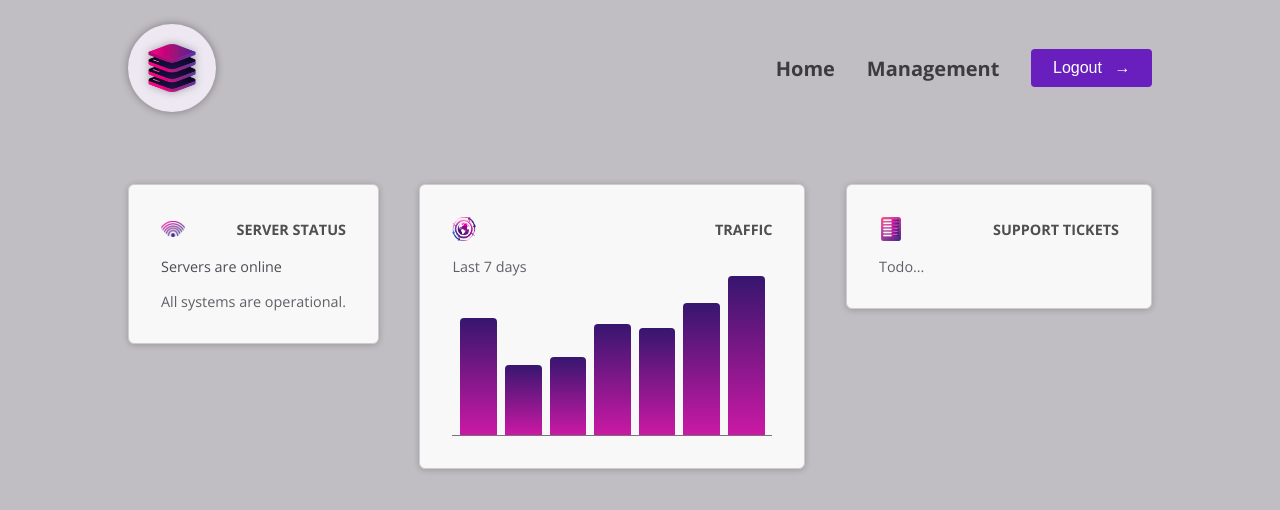
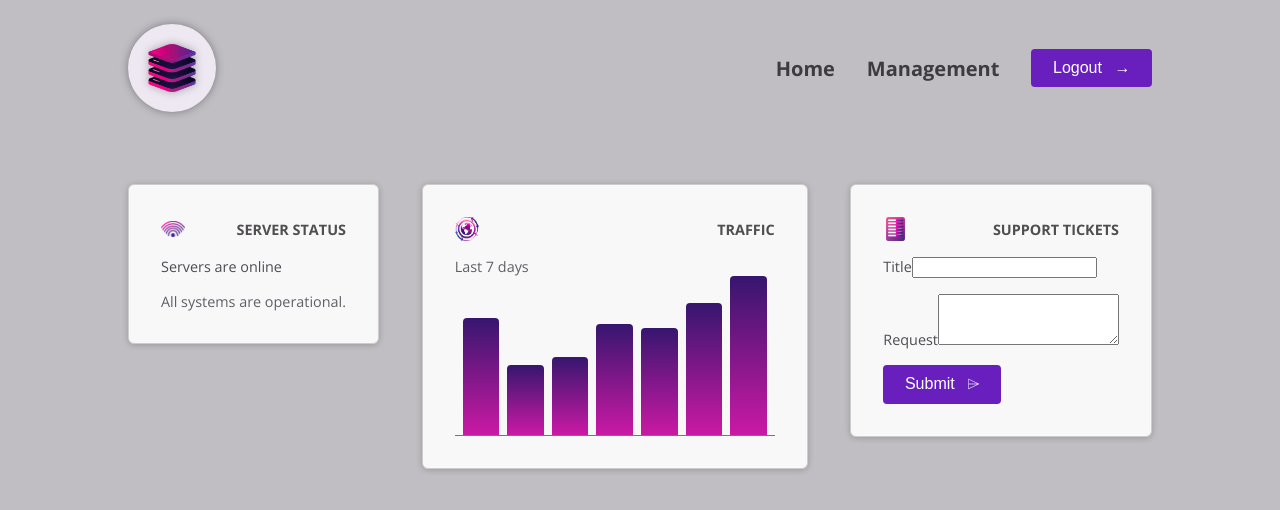
Before and after one commit to Devhunter16/Angular-Components-Templates-Practice, an Angular app: page / in a window 1280 px wide. Shown: the top 510 px of the page. Built offline with nearby package versions, Linux system fonts and the light colour scheme.

Commit message:
Adding <app-new-ticket /> component to support-tickets component.

```diff
--- a/src/app/dashboard/dashboard-items/support-tickets/support-tickets.component.html
+++ b/src/app/dashboard/dashboard-items/support-tickets/support-tickets.component.html
@@ -1,3 +1,3 @@
-<div id="status">
-    <p>Todo...</p>
+<div id="new-ticket">
+    <app-new-ticket />
 </div>
--- a/src/app/dashboard/dashboard-items/support-tickets/support-tickets.component.ts
+++ b/src/app/dashboard/dashboard-items/support-tickets/support-tickets.component.ts
@@ -1,9 +1,11 @@
 import { Component } from '@angular/core';
+
+import { NewTicketComponent } from "./new-ticket/new-ticket.component";
 
 @Component({
   selector: 'app-support-tickets',
   standalone: true,
-  imports: [],
+  imports: [NewTicketComponent],
   templateUrl: './support-tickets.component.html',
   styleUrl: './support-tickets.component.css'
 })
```
